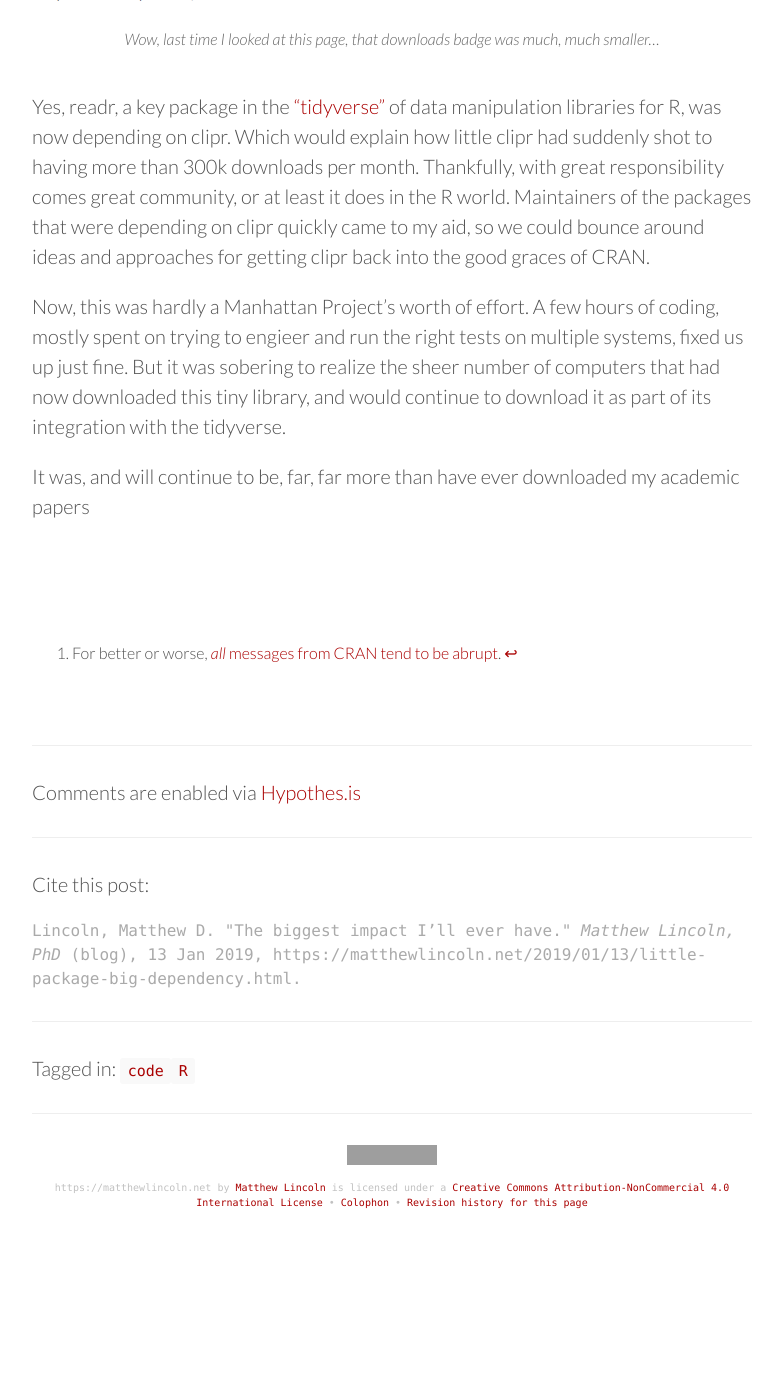
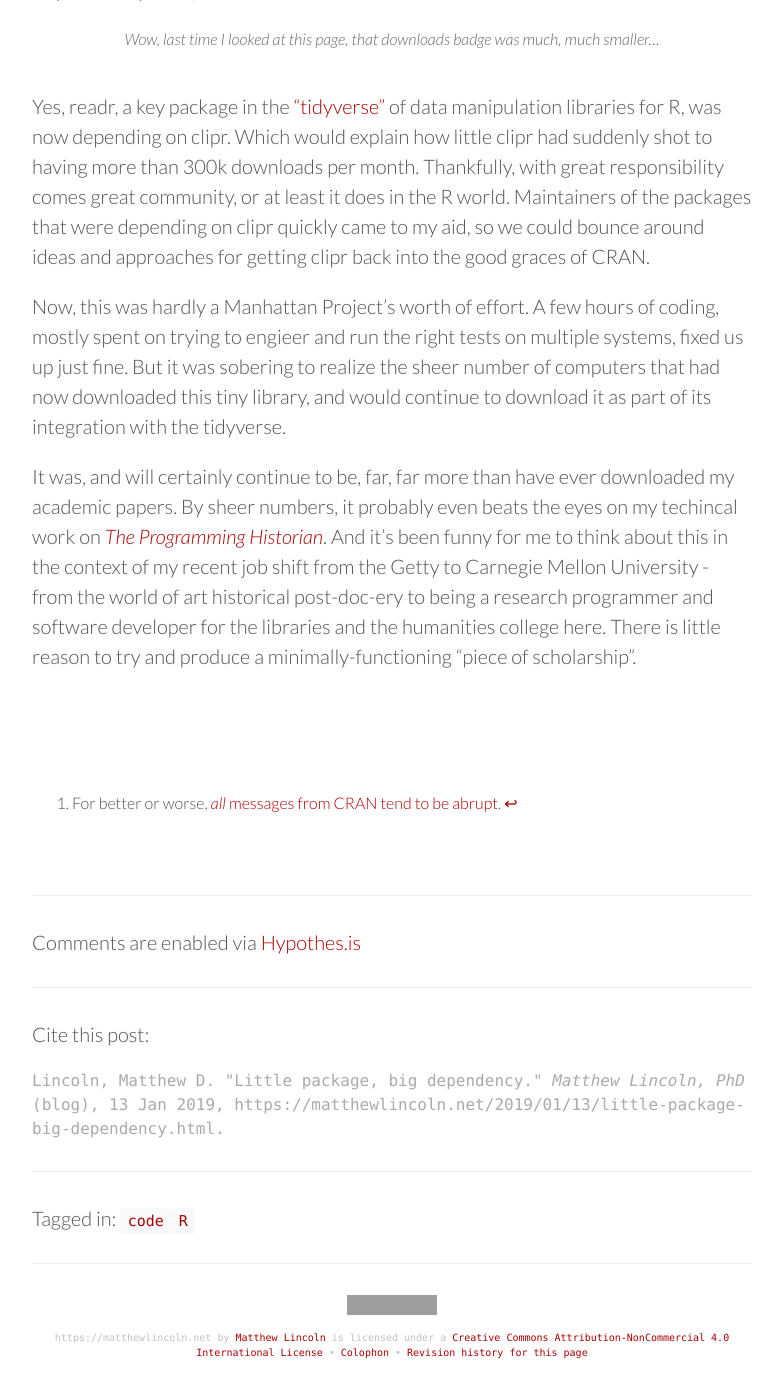
Before and after one commit to mdlincoln/mdlincoln.github.io, a Jekyll site: the page built from _posts/2019-01-13-little-package-big-dependency.md, in a window 1280 px wide and 1400 px high, scrolled down 1037 px. Shown: the whole window, without its empty margins (248-1031 px from the left). Built offline with Jekyll 4.4.1, drawn with Linux system fonts in a browser that asks for light colours; nearby versions of some CDN libraries; before the commit the page ends 2287 px from its top, so only the background shows below that; some of the changed text lies outside the part shown; grey boxes are pictures that could not be loaded.

Commit message:
more title change

```diff
--- a/_posts/2019-01-13-little-package-big-dependency.md
+++ b/_posts/2019-01-13-little-package-big-dependency.md
@@ -1,7 +1,7 @@
 ---
 layout: post
 title: |
-  The biggest impact I'll ever have
+  Little package, big dependency
 date: 2019-01-13 16:26:12
 tags:
 - code
@@ -35,4 +35,7 @@ Now, this was hardly a Manhattan Project's worth of effort.
 A few hours of coding, mostly spent on trying to engieer and run the right tests on multiple systems, fixed us up just fine.
 But it was sobering to realize the sheer number of computers that had now downloaded this tiny library, and would continue to download it as part of its integration with the tidyverse.
 
-It was, and will continue to be, far, far more than have ever downloaded my academic papers
+It was, and will certainly continue to be, far, far more than have ever downloaded my academic papers.
+By sheer numbers, it probably even beats the eyes on my techincal work on [_The Programming Historian_](https://programminghistorian.org/).
+And it's been funny for me to think about this in the context of my recent job shift from the Getty to Carnegie Mellon University - from the world of art historical post-doc-ery to being a research programmer and software developer for the libraries and the humanities college here.
+There is little reason to try and produce a minimally-functioning "piece of scholarship".
```
Also changed, not shown: other parts of _posts/2019-01-13-little-package-big-dependency.md (+1 -1 lines).
